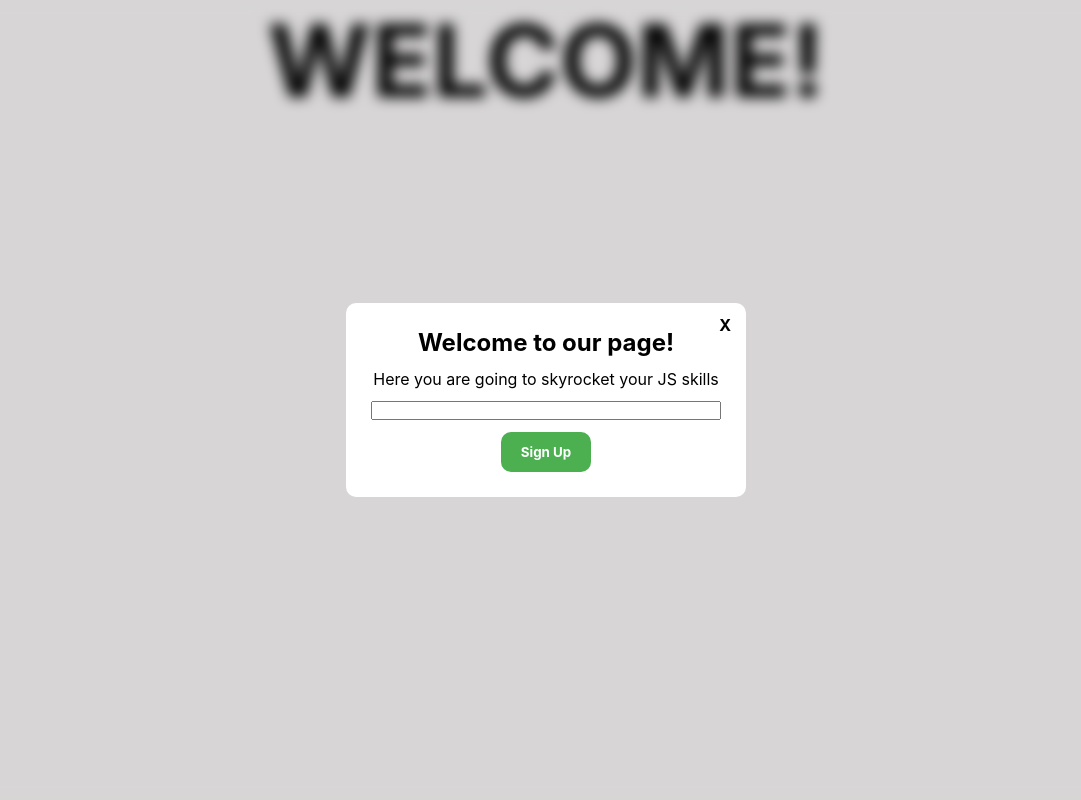
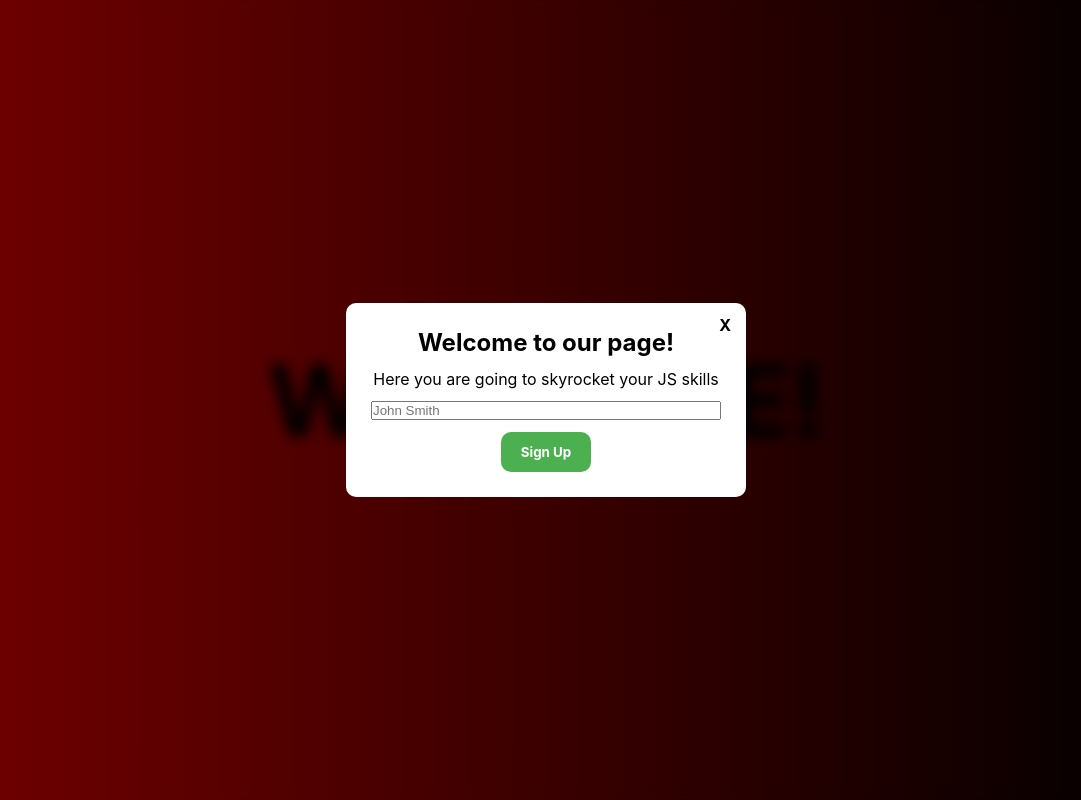
Before and after one commit to SUGURU-Get0U/Xampp_webserver, a PHP site: page / in a window 1280 px wide. Shown: the whole page, without its empty margins (94-1175 px from the left). Run offline with PHP 8.4, Linux system fonts and the light colour scheme.

Commit message:
estudos de Javascript

```diff
--- a/JavaScript Studies/index.html
+++ b/JavaScript Studies/index.html
@@ -18,7 +18,7 @@
         <span class="close-btn">X</span>
         <h2>Welcome to our page!</h2>
         <p>Here you are going to skyrocket your JS skills</p>
-        <input type="text" />
+        <input type="text" placeholder="John Smith" />
         <button class="signUp-btn">Sign Up</button>
       </form>
     </div>
--- a/JavaScript Studies/script.js
+++ b/JavaScript Studies/script.js
@@ -1 +1,5 @@
-const botaoPopup = document.querySelectorAll(".signUp-btn");
+const botaoPopup = document.querySelector(".signUp-btn");
+
+botaoPopup.addEventListener("click", function () {
+  window.open("./main/index.html");
+});
--- a/JavaScript Studies/style.css
+++ b/JavaScript Studies/style.css
@@ -13,19 +13,21 @@
   box-sizing: border-box;
 }
 h1 {
+  background: #750000;
+  background: linear-gradient(
+    90deg,
+    rgba(117, 0, 0, 1) 0%,
+    rgba(0, 0, 0, 1) 100%
+  );
   display: flex;
   position: fixed;
-  top: 0;
-  right: 0;
-  left: 0;
-  bottom: 20;
+  inset: 0;
   align-items: center;
   justify-content: center;
   font-size: 100px;
 }
 
 body {
-  background-color: var(--white-hollow-Bg);
   font-family: "Inter", sans-serif;
 }
 
```
Also changed, not shown: JavaScript Studies/main/index.html (added, +11 -0 lines), JavaScript Studies/main/script.js (added), JavaScript Studies/main/style.css (added).
